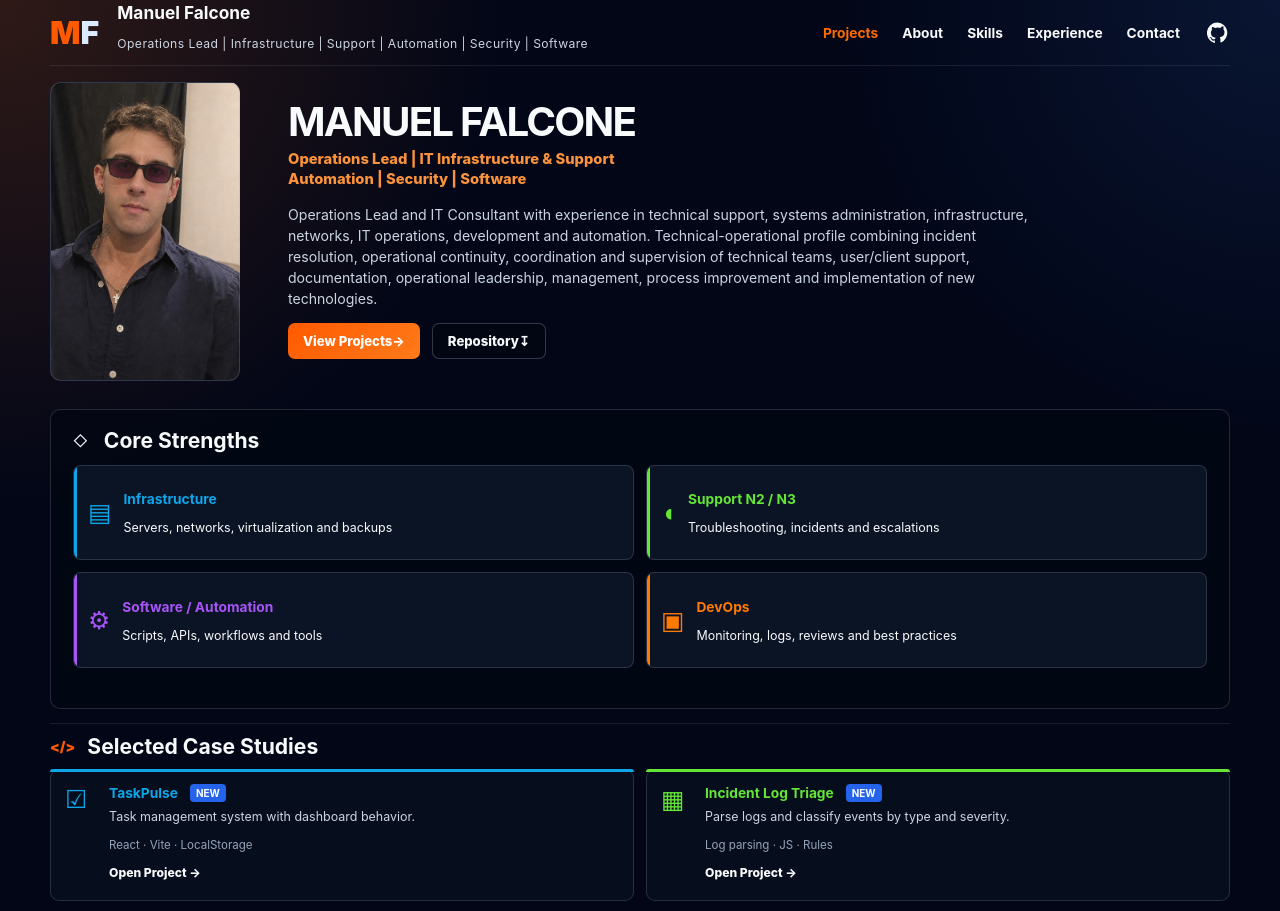
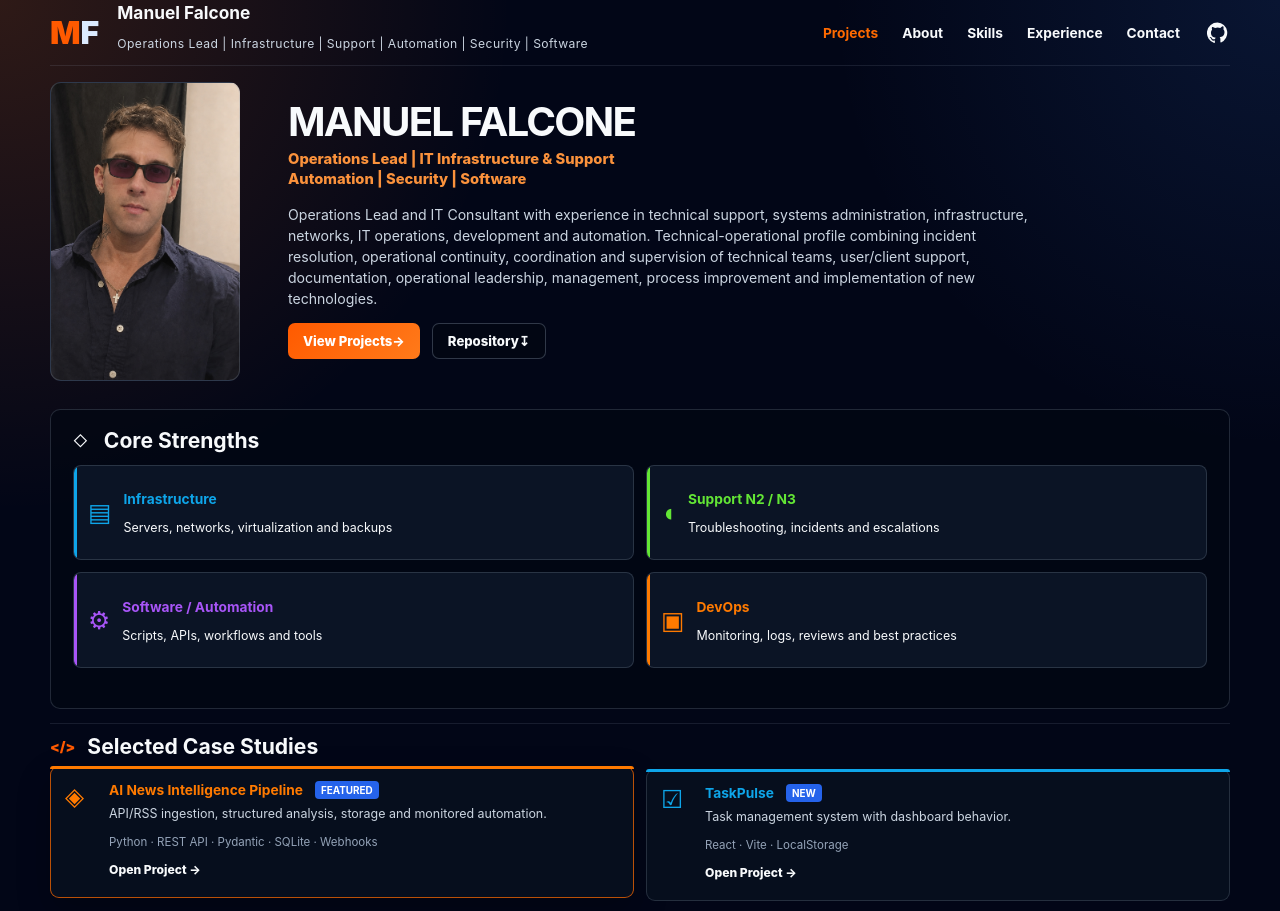
Before and after one commit to mafalcone/portfolio-projects, a React (Vite) app in the folder presupuesto_electrico/: page / in a window 1280 px wide. Shown: the top 911 px of the page. Built offline with nearby package versions, Linux system fonts and the light colour scheme.

Commit message:
Preview AI News case study: update presupuesto_electrico/src/finalCards.js

```diff
--- a/presupuesto_electrico/src/finalCards.js
+++ b/presupuesto_electrico/src/finalCards.js
@@ -6,6 +6,17 @@ export const strengths = [
 ]
 
 export const projects = [
+  {
+    id: 'news-intelligence',
+    title: 'AI News Intelligence Pipeline',
+    desc: 'API/RSS ingestion, structured analysis, storage and monitored automation.',
+    stack: 'Python · REST API · Pydantic · SQLite · Webhooks',
+    color: 'orange',
+    icon: '◈',
+    tag: 'FEATURED',
+    primary: true,
+    interviewNote: 'Private case study showing source integration, strict structured outputs, SQL persistence, idempotency, retry/fallback behavior, signed webhooks, observability and AI usage/cost accounting.'
+  },
   {
     id: 'taskpulse',
     title: 'TaskPulse',
```
